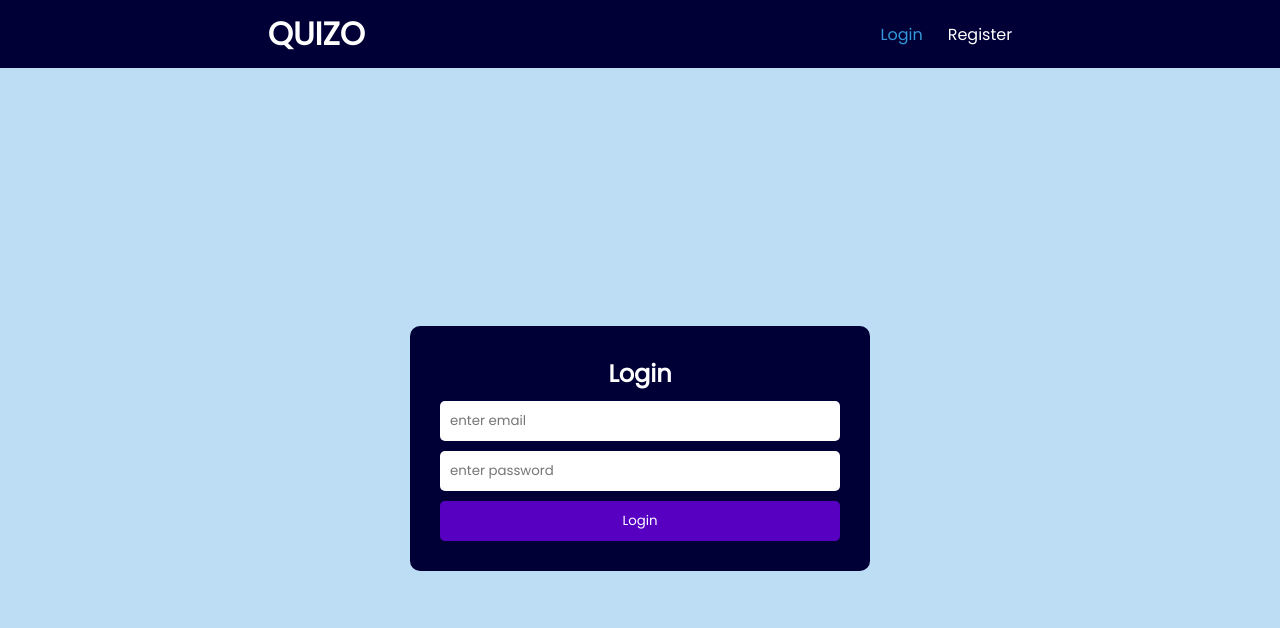
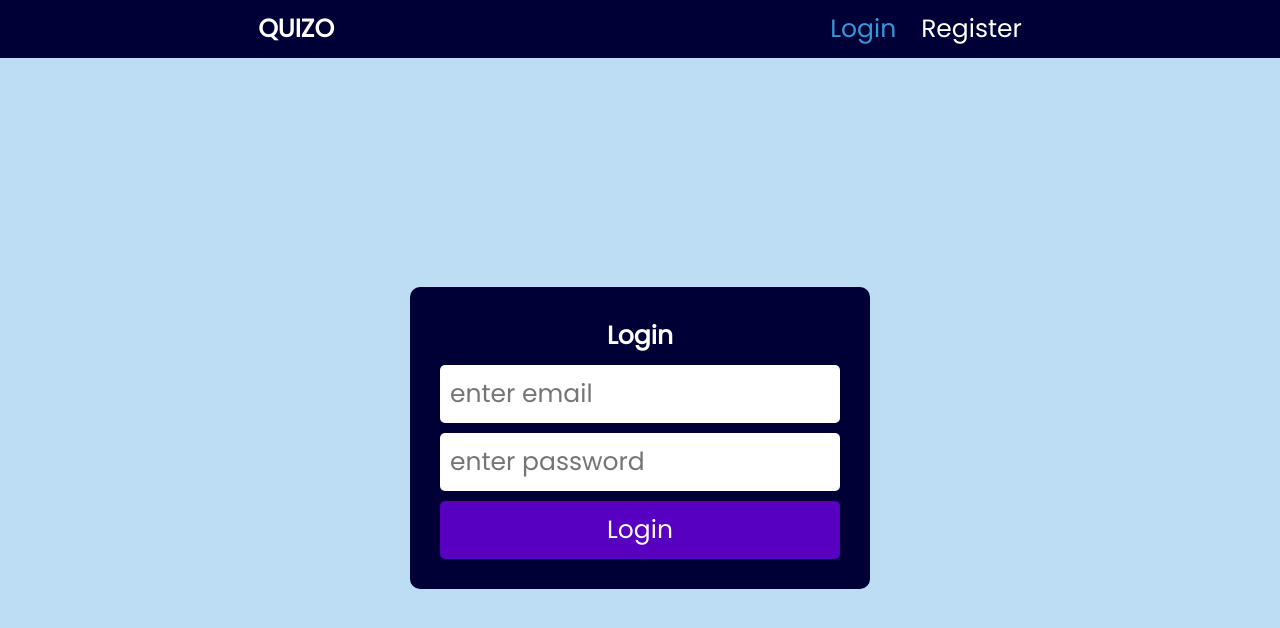
Before and after one commit to v4nessa44/triviadrivesya, a React (Vite) app in the folder client/: page /login in a window 1280 px wide. Shown: the top 628 px of the page. Built offline with nearby package versions, Linux system fonts and the light colour scheme.

Commit message:
made text size bigger

```diff
--- a/client/src/App.css
+++ b/client/src/App.css
@@ -3,6 +3,7 @@
   padding: 0;
   margin: 0;
   font-family: "Poppins", sans-serif;
+  font-size:25px;
 }
 
 body {
@@ -99,7 +100,7 @@ button:hover {
 }
 .question h1,
 .score {
-  color: rgb(0, 0, 55);
+  color: rgb(0, 0, 5);
   font-size: 30px;
 }
 .correction {
```
